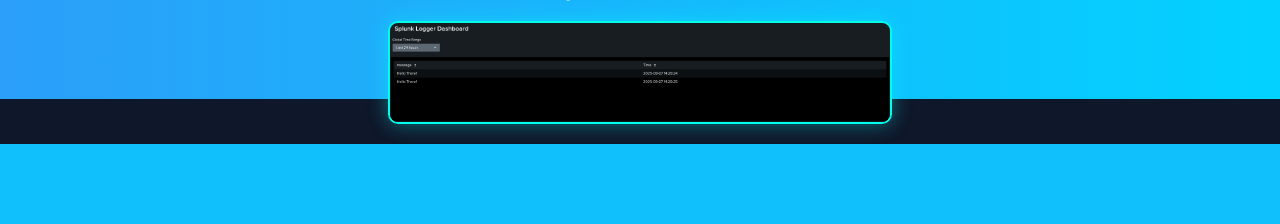
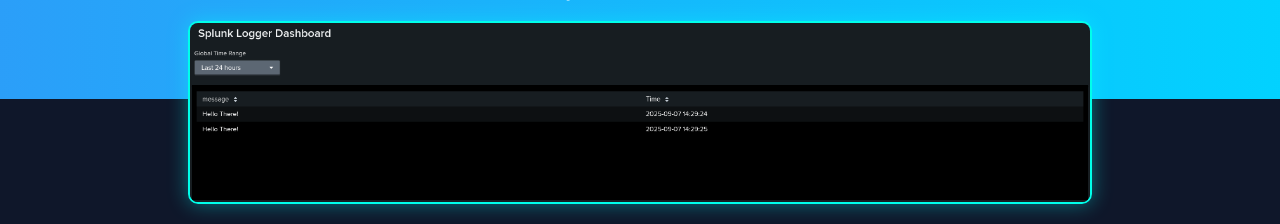
Before and after one commit to Andrew-Palmertree/github-site, a Flask app: page /home in a window 1280 px wide. Shown: the part 701-925 px from the top of the page. Before the commit the page ends 845 px from the top, so only its background shows below. Run offline with Flask 3, Linux system fonts and the light colour scheme; parts of the project's set-up code (start-up, migrations or seed data) failed here and were passed over.

Commit message:
Update style.css

```diff
--- a/static/style.css
+++ b/static/style.css
@@ -55,15 +55,21 @@
 
 /* Styling for Splunk Dashboard image */
 .dashboard-image {
-    max-width: 500px;          /* Limit image size */
-    width: 100%;               /* Make it responsive */
-    height: auto;              /* Maintain proportions */
+    max-width: 100%;           /* Keep it responsive */
+    width: 100%;               /* Take full width of container */
+    height: auto;              /* Maintain aspect ratio */
     display: block;
-    margin: 20px auto;         /* Center the image */
-    border: 2px solid #00ffea; /* Aqua border to match theme */
+    margin: 20px auto;         /* Center image */
+    border: 2px solid #00ffea; /* Aqua border */
     border-radius: 10px;       /* Rounded corners */
-    background-color: transparent; /* No background */
-    box-shadow: 0 0 20px rgba(0, 255, 255, 0.4); /* Soft glow */
+    background-color: transparent;
+    box-shadow: 0 0 20px rgba(0, 255, 255, 0.4);
+
+    /* Cropping part */
+    object-fit: cover;         /* Ensures image fills cropped area */
+    object-position: left;     /* Align image to the left */
+    overflow: hidden;          /* Hides cropped part */
+    max-width: 900px;          /* Adjust cropped visible width */
 }
 
 input {
```
